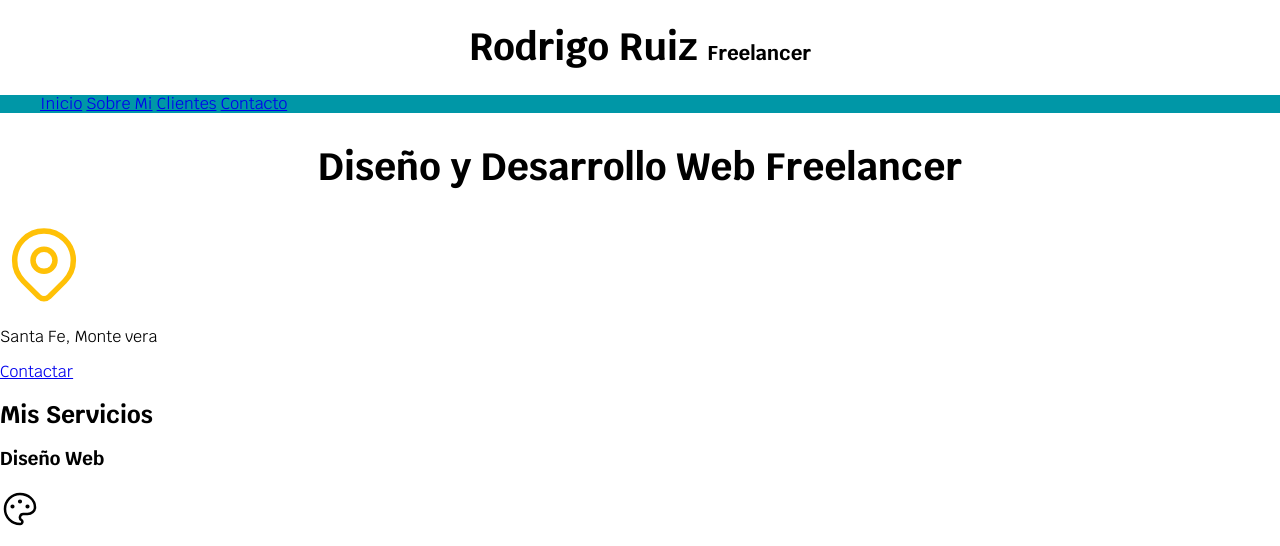
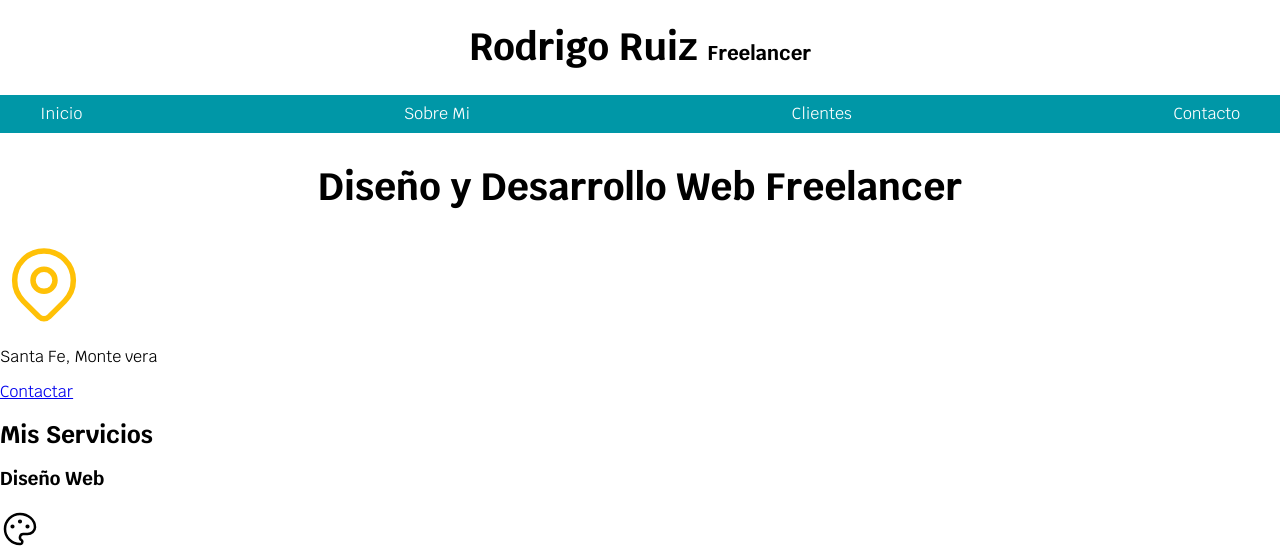
Before and after one commit to rjruiz-dev/template_freelancer, a plain HTML site: page index.html in a window 1280 px wide. Shown: the top 546 px of the page. Drawn offline with Linux system fonts and the light colour scheme.

Commit message:
añadiendo flexbox a la navegacion

```diff
--- a/css/styles.css
+++ b/css/styles.css
@@ -36,6 +36,15 @@ body {
 .nav-bg {
     background-color: var(--secundario);
 }
-/* .navegacion-principal{
 
-} */
+.navegacion-principal{
+  padding: 1rem;
+  display: flex; /* Habilita flex, se habilitan nuevas propiedades */
+  display: row; /* Indicar orientación*/
+  justify-content: space-between; /* Trabaja horizontalmente*/
+}
+
+.navegacion-principal a {
+  color: var(--blanco);
+  text-decoration: none;
+}
```
